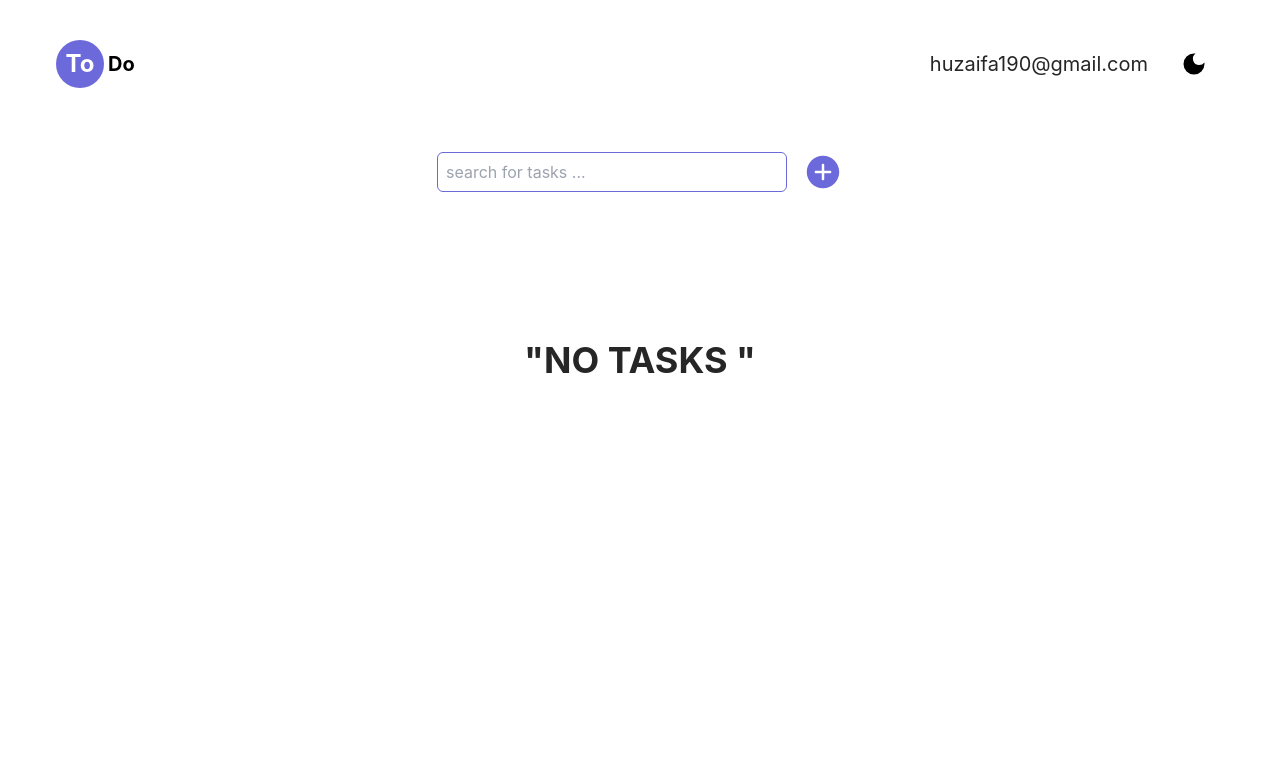
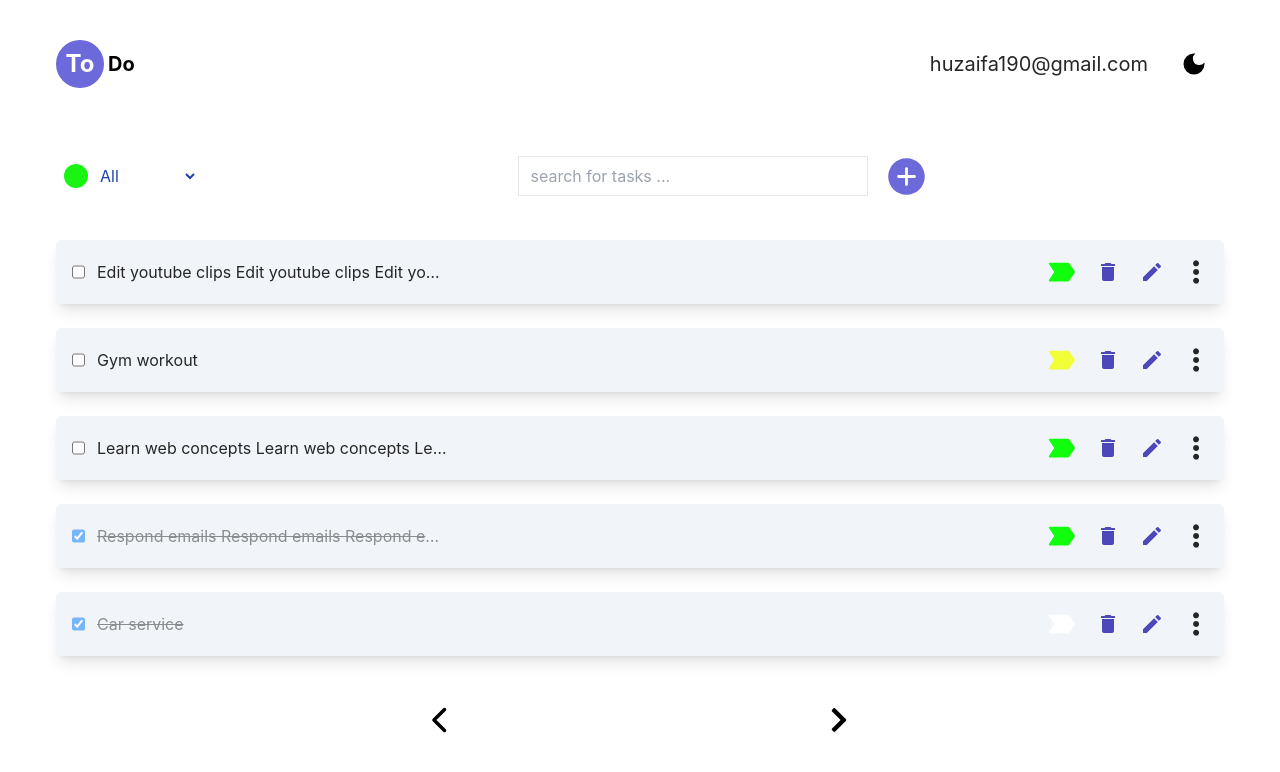
Before and after one commit to huzaifa-190/TaskUp, a React (Vite) app: page / in a window 1280 px wide. Shown: the top 772 px of the page. Built offline with nearby package versions, Linux system fonts and the light colour scheme.

Commit message:
Added : Filtering

```diff
--- a/src/App.jsx
+++ b/src/App.jsx
@@ -11,35 +11,42 @@ import { ToDoProvider, useToDoContext } from "./contexts/ToDoContext";
 import { ToastContainer, toast } from 'react-toastify';
 function App() {
   const [tasks, setTasks] = useState([
-    // {
-    //   id: 1,
-    //   title:
-    //     "Edit youtube clips Edit youtube clips Edit youtube clips Edit youtube clips",
-    //   completed: false,
-    // },
-    // { id: 2, title: "Gym workout", completed: false },
-    // {
-    //   id: 3,
-    //   title:
-    //     "Learn web concepts Learn web concepts Learn web concepts Learn web concepts",
-    //   completed: false,
-    // },
-    // {
-    //   id: 4,
-    //   title:
-    //     "Respond emails Respond emails Respond emails Respond emails  Respond emails",
-    //   completed: true,
-    // },
-    // { id: 5, title: "Car service", completed: true },
+    {
+      id: 1,
+      title:
+        "Edit youtube clips Edit youtube clips Edit youtube clips Edit youtube clips",
+      completed: false,
+      tag:"work",
+      tagColor:"#11fd0d"
+
+    },
+    { id: 2, title: "Gym workout", completed: false,tag:"personal",
+      tagColor:"#f2ff38" },
+    {
+      id: 3,
+      title:
+        "Learn web concepts Learn web concepts Learn web concepts Learn web concepts",
+      completed: false,tag:"work",
+      tagColor:"#11fd0d"
+    },
+    {
+      id: 4,
+      title:
+        "Respond emails Respond emails Respond emails Respond emails  Respond emails",
+      completed: true,tag:"work",
+      tagColor:"#11fd0d"
+    },
+    { id: 5, title: "Car service", completed: true ,tag:"family",
+      tagColor:"#ffffff"},
   ]);
 
   // Search query state
-  const [searchQuery, setSearchQuery] = useState("");
+  // const [searchQuery, setSearchQuery] = useState("");
 
   // Filtered tasks based on search query
-  const filteredTasks = tasks.filter((task) =>
-    task.title.toLowerCase().includes(searchQuery.toLowerCase())
-  );
+  // const filteredTasks = tasks.filter((task) =>
+  //   task.title.toLowerCase().includes(searchQuery.toLowerCase())
+  // );
 
   const AddTask = (task) => {
     setTasks((prev) => [{ id: Date.now, ...task }, ...prev]);
@@ -73,13 +80,13 @@ function App() {
     }
   }, []);
 
-  // useEffect (()=>{
-    //   localStorage.setItem('toDos', JSON.stringify(tasks));
-    // },[AddTask,UpdateTask,RemoveTask,toggleComplete])
-  //   useEffect(() => {
-  //   console.log("Useeffect [tasks] calling ...")
-  //   localStorage.setItem("toDos", JSON.stringify(tasks));
-  // }, []);
+  useEffect (()=>{
+      localStorage.setItem('toDos', JSON.stringify(tasks));
+    },[AddTask,UpdateTask,RemoveTask,toggleComplete])
+    useEffect(() => {
+    console.log("Useeffect [tasks] calling ...")
+    localStorage.setItem("toDos", JSON.stringify(tasks));
+  }, [tasks]);
 
   return (
     <ToDoProvider
--- /dev/null
+++ b/src/components/FilterDropDown.jsx
@@ -0,0 +1,38 @@
+import React from "react";
+
+export default function FilterDropDown({
+  tagOptions = [],
+  selectedTag,
+  onTagChange,
+}) {
+  return (
+    <div className="flex flex-row h-12 px-2 items-center">
+      {/* Optional: You can add an icon or other elements here */}
+      <div className={`h-6 w-6 rounded-full bg-[#19f415]`}> </div>
+
+      <select
+        className="h-16 pl-2 pr-4 my-2 cursor-pointer bg-transparent text-blue-800
+        active:outline-0 active:border-0 hover:cursor-pointer focus:outline-none transition-all duration-300 ease-linear"
+        value={selectedTag}
+        onChange={(e) => {
+          onTagChange && onTagChange(e.target.value);
+        }}
+      >
+        {/* Add default "All" option */}
+        <option value="All" className="flex gap-4 text-sm bg-white h-12">
+          All
+        </option>
+
+        {tagOptions.map((tag) => (
+          <option
+            key={tag}
+            value={tag}
+            className="flex gap-4 text-sm bg-white p-0"
+          >
+            {tag}
+          </option>
+        ))}
+      </select>
+    </div>
+  );
+}
--- a/src/components/Home.jsx
+++ b/src/components/Home.jsx
@@ -4,9 +4,11 @@ import { IoIosAddCircle } from "react-icons/io";
 import { MdDarkMode } from "react-icons/md";
 import { FaChevronRight } from "react-icons/fa";
 import { FaChevronLeft } from "react-icons/fa6";
+import { IoFilter } from "react-icons/io5";
 
 import TaskCard from "./TaskCard";
 import TaskInfoModal from "./TaskInfoModal";
+import FilterDropDown from "./FilterDropDown";
 
 import { useToDoContext } from "../contexts/ToDoContext";
 
@@ -14,11 +16,22 @@ function Home() {
   const [addTaskModalVisible, setAddTaskModalVisible] = useState(false);
   const { tasks } = useToDoContext();
   const [searchQuery, setSearchQuery] = useState("");
+  const [currentFilterTag, setCurrentFilterTag] = useState("All");
+
 
   // Filtered tasks based on search query
-  const filteredTasks = tasks.filter((task) =>
-    task.title.toLowerCase().includes(searchQuery.toLowerCase())
-  );
+  const filteredTasks = tasks?.filter(
+    (task) =>{
+      if(currentFilterTag?.toLowerCase() == 'all'){
+        return task.title.toLowerCase().includes(searchQuery.toLowerCase())
+      }
+      else{
+        return task.title.toLowerCase().includes(searchQuery.toLowerCase()) && currentFilterTag?.toLowerCase() == task?.tag?.toLowerCase()
+      }
+    }
+    )
+      // task.tagColor == "#11fd0d"
+  // );
   return (
     <div className="flex-col h-screen w-screen items-center justify-center py-4  sm:px-10">
       {/* TOP Header  */}
@@ -45,30 +58,42 @@ function Home() {
       </div>
 
       {/* -------------------------------------------------------------- Search bar div -------------------------------------------------- */}
-      <div className="flex w-full items-center justify-center gap-4 mt-12 sm:mt-10 mb-6">
+      <div className="flex w-full items-center justify-center gap-4 mt-12 sm:mt-10 mb-6 px-4">
+        <button className="btn mr-auto ">
+          <FilterDropDown
+            tagOptions={["Work", "Family", "Personal"]}
+            selectedTag={currentFilterTag}
+            onTagChange={(value) => setCurrentFilterTag(value)}
+          />
+        </button>
+
+        <div className="mr-auto flex justify-center items-center gap-4">
           <input
             type="text"
             id="searchField"
             placeholder="search for tasks ..."
             value={searchQuery}
             onChange={(e) => setSearchQuery(e.target.value)}
-          className="searchField"
+            className="searchField mr-auto"
           />
 
           <button
             title="Add new task"
             onClick={() => setAddTaskModalVisible(true)}
-          className="btn"
+            className="btn "
           >
-          <IoIosAddCircle size={40} color="#6C69DA" />
+            <IoIosAddCircle size={45} color="#6C69DA" />
           </button>
+        </div>
       </div>
 
       {/* <h1 className="text-4xl ">Manage your Life with us</h1> */}
 
       {/*----------------------------------------------------------------- Tasks Table Div ------------------------------------------------------------ */}
       {filteredTasks.length == 0 ? (
-        <h1 className="flex w-full h-72 justify-center items-center text-4xl text-black font-bold  ">"NO TASKS "</h1>
+        <h1 className="flex w-full h-72 justify-center items-center text-4xl text-black font-bold  ">
+          "NO TASKS filteredTasks.length == 0"
+        </h1>
       ) : (
         <div className="flex flex-col w-full items-center gap-6 p-4 overflow-auto">
           {filteredTasks?.map((task) => (
@@ -88,7 +113,11 @@ function Home() {
       )}
       {addTaskModalVisible ? (
         <div>
-          <TaskInfoModal heading="Create Task" view="create" onClose={() => setAddTaskModalVisible(false)} />
+          <TaskInfoModal
+            heading="Create Task"
+            view="create"
+            onClose={() => setAddTaskModalVisible(false)}
+          />
         </div>
       ) : null}
     </div>
--- a/src/components/TaskCard.jsx
+++ b/src/components/TaskCard.jsx
@@ -44,7 +44,7 @@ function TaskCard({ task }) {
           className="btn"
           title="remove"
         >
-          <PiTagChevronFill size={30} color="green" />
+          <PiTagChevronFill size={30} color={task.tagColor} />
           {/* <BiSolidLabel size={30} color="green" /> */}
         </button>
 
@@ -91,6 +91,7 @@ function TaskCard({ task }) {
             heading="Task Info"
             id={Date.now}
             titlee={task.title}
+            tagg={task.tag}
             view="readonly"
             onClose={() => setViewTaskModalVisible(false)}
           />
--- a/src/components/TaskInfoModal.jsx
+++ b/src/components/TaskInfoModal.jsx
@@ -34,7 +34,7 @@ function TaskInfoModal({ heading='Task',onClose ,id='',titlee='',tagg='',taggCol
 
 
   // ---------------------------------------------------------------- METHODS ----------------------------------------------------------------
-  const handleSubmit = async (event) => {
+  const handleSubmit = async () => {
     event.preventDefault();
     const newErrors = {
       title: title.trim() === "",
@@ -52,6 +52,8 @@ function TaskInfoModal({ heading='Task',onClose ,id='',titlee='',tagg='',taggCol
       setIsLoading(true)
       const task = {
         id: Date.now(),
+        tag:tag,
+        tagColor:tagColor,
         title: title,
         completed: false,
       };
@@ -87,7 +89,7 @@ function TaskInfoModal({ heading='Task',onClose ,id='',titlee='',tagg='',taggCol
       onClick={onClose}
     >
       {/* ----------------------------------------------------- FORM ------------------------------------------------------  */}
-      <form className="flex flex-col w-[40%] p-8  rounded-3xl bg-white m-20 "
+      <form className="flex flex-col w-[40%] p-8  rounded-3xl bg-white m-20 z-50 "
         onClick={(e) => e.stopPropagation()} // Prevent click event from closing modal
       >
         <div className="flex flex-row mb-4 items-center ">
@@ -99,10 +101,11 @@ function TaskInfoModal({ heading='Task',onClose ,id='',titlee='',tagg='',taggCol
 
         {/* ----------------------------------------------------- TITLE FIELD ------------------------------------------------------  */}
         <label htmlFor="titleField" className="labels">
-          Title*
+          Title *
         </label>
         <input
           readOnly={view=='readonly'}
+          autoFocus={view!='readonly'}
           title={view}
           type="text"
           id="titleField"
@@ -116,14 +119,14 @@ function TaskInfoModal({ heading='Task',onClose ,id='',titlee='',tagg='',taggCol
               title: false,
             });
           }}
-          className={`modalInputFields w-full textEllipsis
+          className={`modalInputFields focus w-full textEllipsis
             ${formErrors.title ? " requiredField " : ""}`}
         />
         {formErrors.title && <h1 className="requiredFieldLabel">Field Required</h1>}
 
         {/* ----------------------------------------------------- TAG FIELD -------------------------------------------------------------  */}
         <label htmlFor="tagField" className="labels">
-          Tag input*
+          Tag *
         </label>
         <input
           readOnly={view=='readonly'}
@@ -149,7 +152,7 @@ function TaskInfoModal({ heading='Task',onClose ,id='',titlee='',tagg='',taggCol
 
         {/* ----------------------------------------------------- TAG COLOR FIELD ------------------------------------------------------  */}
         <label htmlFor="tagColor" className="labels">
-          Select tag color*
+          {view=='create' && "Select"} Tag color *
         </label>
         <input
           type="color"
@@ -171,7 +174,7 @@ function TaskInfoModal({ heading='Task',onClose ,id='',titlee='',tagg='',taggCol
         {view!='readonly' ? <button
           className="btn w-72 p-4 mt-2 bg-lightPurp rounded-md mx-auto text-white bg-opacity-65 focus:outline-none"
           type="submit"
-          onClick={() => handleSubmit(event)}
+          onClick={() => handleSubmit()}
         >
           {isLoading ? (
             <div className="flex gap-2 items-center justify-center">
--- a/src/index.css
+++ b/src/index.css
@@ -11,7 +11,7 @@
     @apply ring-red-500 ring-1
   }
   .searchField{
-    @apply h-10  w-72 sm:w-[350px] bg-white border-[1px] border-lightPurp p-2 rounded-md focus:outline-0 focus:outline-lightPurp
+    @apply h-10  w-72 sm:w-[350px] bg-white border-[1px] p-3  focus:outline-0 focus:outline-lightPurp
   }
   .btn{
     @apply active:opacity-50 transition-all
```
Lines whose indentation alone changed are shown as unchanged.
